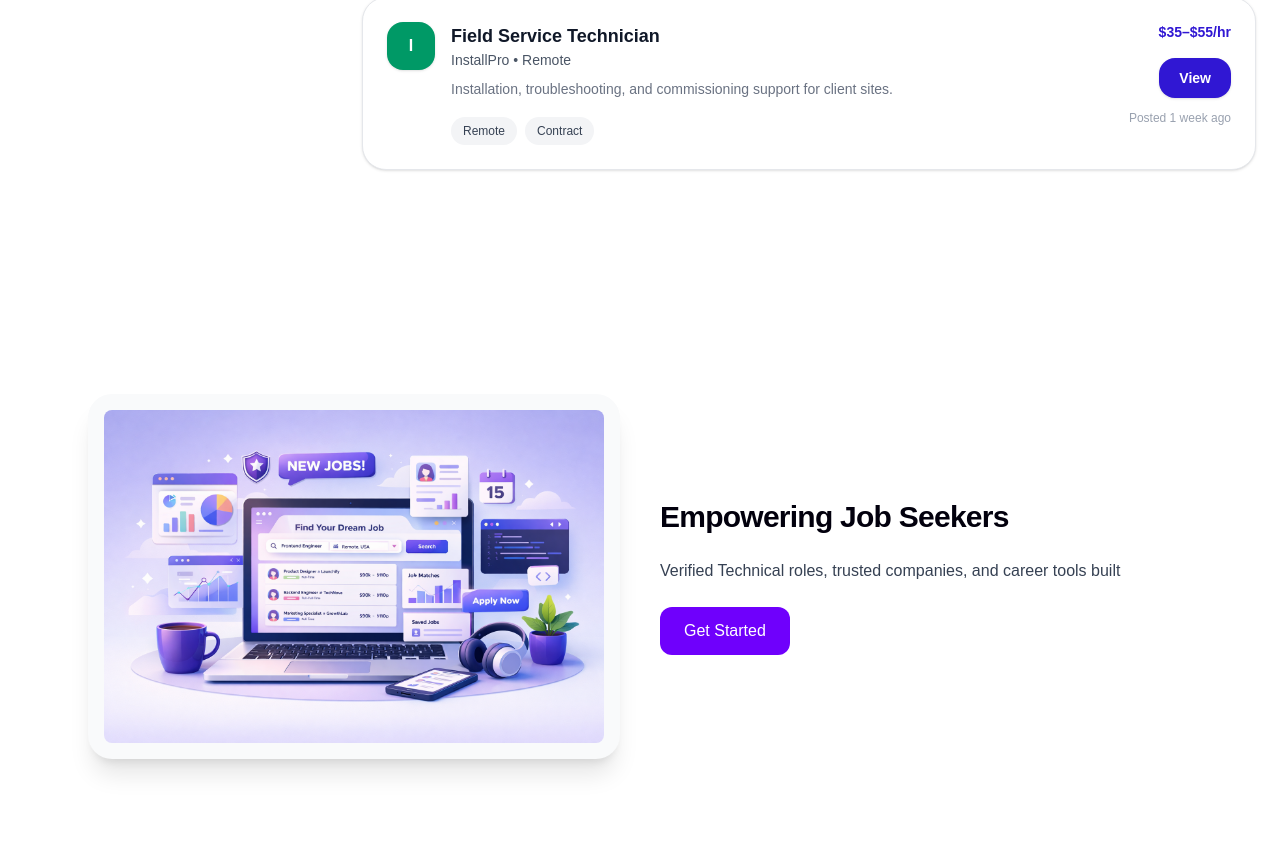
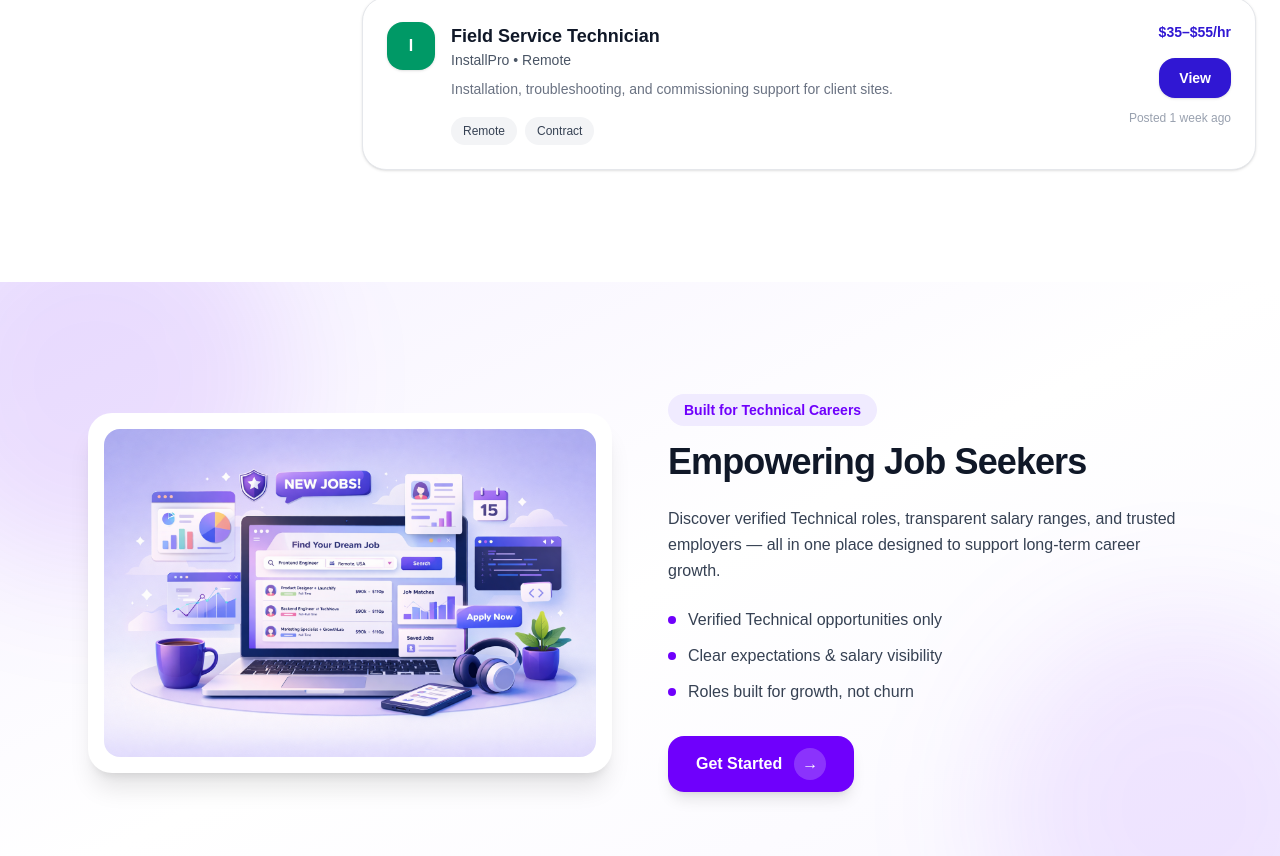
Before and after one commit to adebisidolapo/technicaljobboard, a Next.js app in the folder jobboard/: page / in a window 1280 px wide. Shown: the part 3984-4840 px from the top of the page. Built offline with nearby package versions, Linux system fonts and the light colour scheme.

Commit message:
update ui

```diff
--- a/jobboard/app/globals.css
+++ b/jobboard/app/globals.css
@@ -290,3 +290,15 @@ body {
 }
 .no-scrollbar::-webkit-scrollbar { display: none; }
 .no-scrollbar { -ms-overflow-style: none; scrollbar-width: none; }
+
+/* Simple reveal-on-scroll animation */
+.reveal {
+  opacity: 0;
+  transform: translateY(12px);
+  transition: opacity 700ms ease, transform 700ms ease;
+}
+
+.reveal.is-visible {
+  opacity: 1;
+  transform: translateY(0);
+}
--- a/jobboard/app/page.tsx
+++ b/jobboard/app/page.tsx
@@ -56,6 +56,23 @@ const CATEGORIES = [
     const params = new URLSearchParams(window.location.search);
     const cat = params.get("category");
     if (cat) setSelectedCategory(cat);
+  }, []);
+
+  useEffect(() => {
+  const els = Array.from(document.querySelectorAll(".reveal"));
+
+  const io = new IntersectionObserver(
+    (entries) => {
+      entries.forEach((entry) => {
+        if (entry.isIntersecting) entry.target.classList.add("is-visible");
+      });
+    },
+    { threshold: 0.15 }
+  );
+
+  els.forEach((el) => io.observe(el));
+
+  return () => io.disconnect();
 }, []);
 
   const resetFilters = () => {
@@ -845,29 +862,74 @@ const CATEGORIES = [
 
 
 {/* ============ EMPOWERING JOB SEEKERS ================= */}
-<section className="py-28 bg-white">
-  <div className="max-w-6xl mx-auto px-6 flex flex-col md:flex-row items-center gap-10">
-    <div className="md:w-1/2">
+<section
+  id="empowering"
+  className="relative py-28 overflow-hidden bg-gradient-to-br from-[#F6F2FF] via-white to-[#F9F7FF]"
+>
+  {/* Decorative background accents */}
+  <div className="absolute -top-24 -left-24 w-96 h-96 rounded-full bg-[#6F00FC]/10 blur-3xl" />
+  <div className="absolute -bottom-24 -right-24 w-96 h-96 rounded-full bg-[#8C33FD]/10 blur-3xl" />
+
+  <div className="relative max-w-6xl mx-auto px-6">
+    <div className="reveal flex flex-col md:flex-row items-center gap-14">
+      {/* Image */}
+      <div className="md:w-1/2 w-full">
+        <div className="relative rounded-3xl bg-white p-4 shadow-xl">
           <img
             src="/empower-platform.png"
             alt="Job platform dashboard illustration"
-        className="rounded-3xl shadow-xl bg-gray-50 p-4"
+            className="rounded-2xl w-full"
           />
         </div>
+      </div>
 
-    <div className="md:w-1/2">
-      <h2 className="text-3xl font-semibold mb-6 tracking-tight">
+      {/* Content */}
+      <div className="md:w-1/2 w-full">
+        <span className="inline-block mb-4 text-sm font-semibold text-[#6F00FC] bg-[#F0EBFF] px-4 py-1.5 rounded-full">
+          Built for Technical Careers
+        </span>
+
+        <h2 className="text-3xl md:text-4xl font-semibold mb-6 tracking-tight text-gray-900">
           Empowering Job Seekers
         </h2>
-      <p className="text-gray-700 mb-6">
-        Verified Technical roles, trusted companies, and career tools built
+
+        <p className="text-gray-700 mb-6 leading-relaxed max-w-xl">
+          Discover verified Technical roles, transparent salary ranges, and trusted employers —
+          all in one place designed to support long-term career growth.
         </p>
-      <button className="bg-[#6F00FC] hover:bg-[#8C33FD] text-white px-6 py-3 rounded-xl font-medium transition">
+
+        <ul className="space-y-3 mb-8 text-gray-700">
+          <li className="flex items-center gap-3">
+            <span className="h-2 w-2 rounded-full bg-[#6F00FC]" />
+            Verified Technical opportunities only
+          </li>
+          <li className="flex items-center gap-3">
+            <span className="h-2 w-2 rounded-full bg-[#6F00FC]" />
+            Clear expectations & salary visibility
+          </li>
+          <li className="flex items-center gap-3">
+            <span className="h-2 w-2 rounded-full bg-[#6F00FC]" />
+            Roles built for growth, not churn
+          </li>
+        </ul>
+
+        {/* Scroll to All Jobs */}
+        <button
+          type="button"
+          onClick={() => document.getElementById("jobs")?.scrollIntoView({ behavior: "smooth" })}
+          className="inline-flex items-center gap-3 bg-[#6F00FC] hover:bg-[#8C33FD]
+                     text-white px-7 py-3 rounded-2xl font-semibold transition shadow-lg hover:shadow-xl"
+        >
           Get Started
+          <span className="inline-flex h-8 w-8 items-center justify-center rounded-full bg-white/20">
+            →
+          </span>
         </button>
       </div>
     </div>
+  </div>
 </section>
+
 
 {/* ================= FOOTER ================= */}
 <footer>
```
Lines whose indentation alone changed are shown as unchanged.
